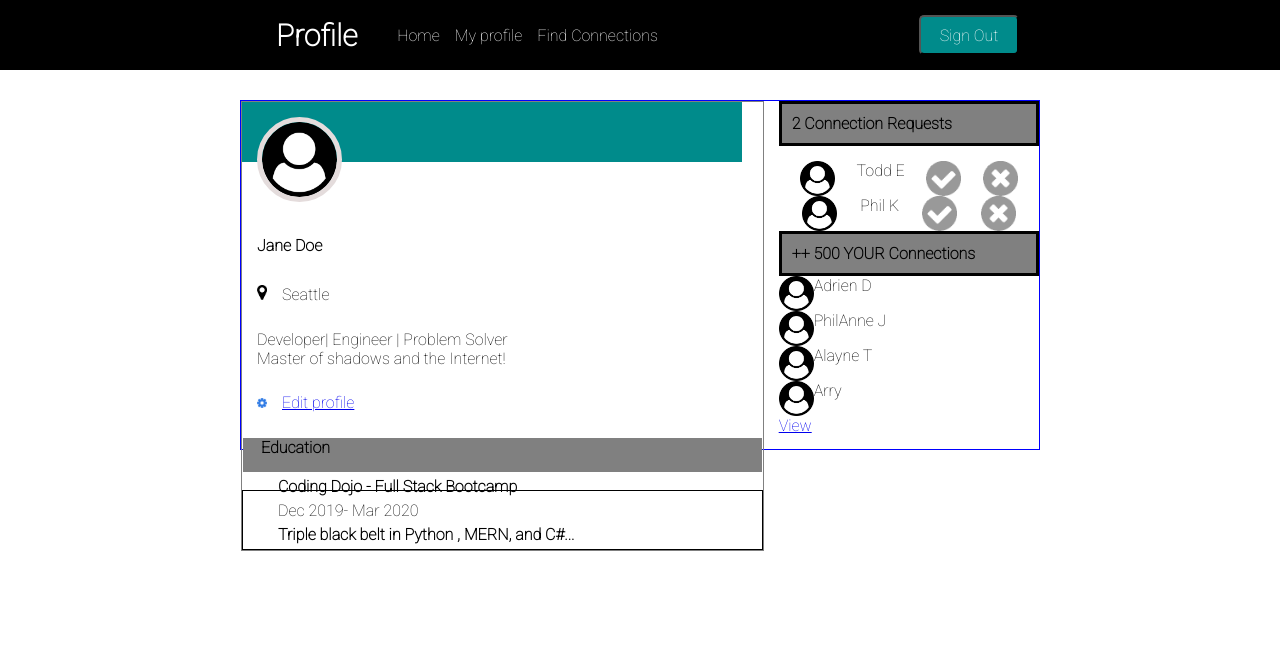
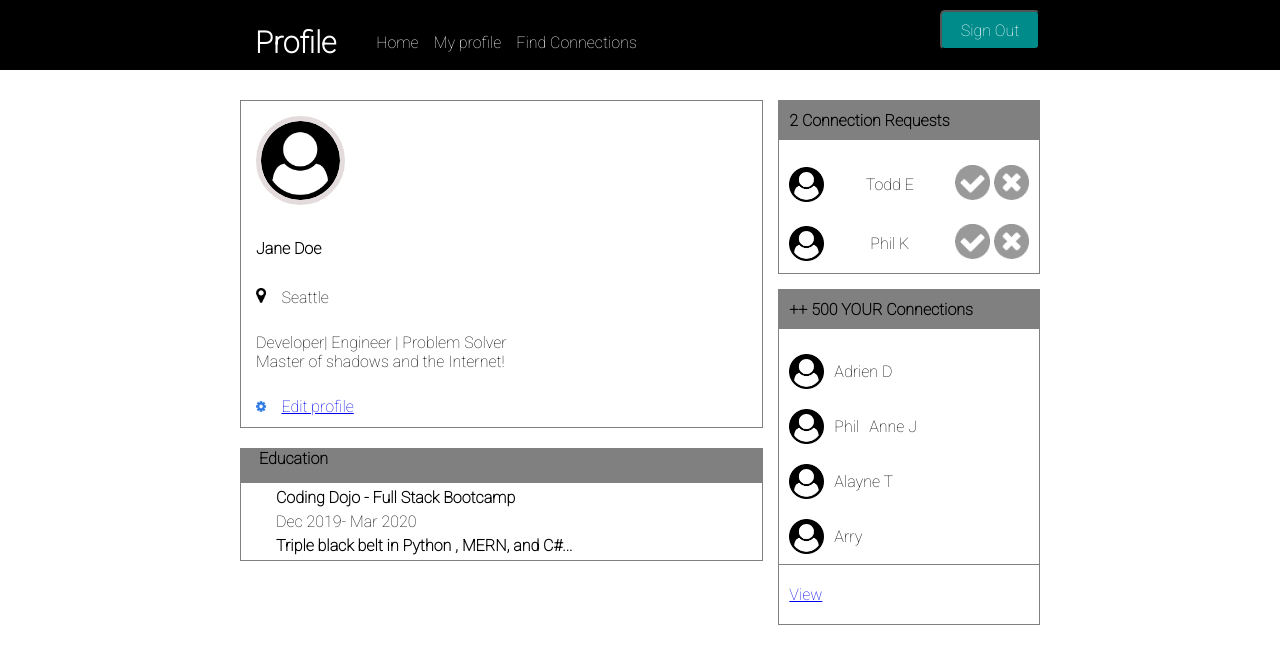
Before and after one commit to orlandoca/profilepage, a plain HTML site: page index.html in a window 1280 px wide. Drawn offline with Linux system fonts and the light colour scheme.

Commit message:
added details

```diff
--- a/index.html
+++ b/index.html
@@ -16,6 +16,7 @@
   <body>
     <div class="containt-main">
       <div class="nav">
+        <div>
           <div class="global">
             <h1 class="nav-title">Profile</h1>
             <ul class="nav-links">
@@ -25,6 +26,7 @@
             </ul>
           </div>
           <button class="btn">Sign Out</button>
+        </div>
       </div>
 
       <div class="containt-main-card">
@@ -67,6 +69,7 @@
           </div>
           <div class="column2">
             <div class="cards3">
+              <div class="card3-bg">
                 <h3>2 Connection Requests</h3>
               </div>
               <div class="text-cards3">
@@ -77,8 +80,18 @@
                     alt="user"
                   />
                   <span> Todd E</span>
-                <img class="icon" src="icons/accept-circle.png" alt="accept" />
-                <img class="icon" src="icons/close-circle.png" alt="close" />
+                  <div>
+                    <img
+                      class="icon"
+                      src="icons/accept-circle.png"
+                      alt="accept"
+                    />
+                    <img
+                      class="icon"
+                      src="icons/close-circle.png"
+                      alt="close"
+                    />
+                  </div>
                 </div>
                 <div class="row">
                   <img
@@ -87,15 +100,26 @@
                     alt="user"
                   />
                   <span> Phil K</span>
-                <img class="icon" src="icons/accept-circle.png" alt="accept" />
-                <img class="icon" src="icons/close-circle.png" alt="close" />
+                  <div>
+                    <img
+                      class="icon"
+                      src="icons/accept-circle.png"
+                      alt="accept"
+                    />
+                    <img
+                      class="icon"
+                      src="icons/close-circle.png"
+                      alt="close"
+                    />
                   </div>
                 </div>
-            <div class="cards4">
-              <div class="your-conections">
+              </div>
+            </div>
+            <div class="cards3">
+              <div class="card3-bg">
                 <h3><b>++ 500 YOUR Connections</b></h3>
               </div>
-              <div class="text-cards4">
+              <div class="text-cards3">
                 <div class="row2">
                   <img class="img-conection" src="icons/user-circle.png" />
                   <span> Adrien D</span>
@@ -113,8 +137,7 @@
                   <span> Arry</span>
                 </div>
 
-                <a href="#" >View </a>
-
+                <a href="#" class="view-button">View </a>
               </div>
             </div>
           </div>
--- a/style.css
+++ b/style.css
@@ -24,13 +24,16 @@
 
 .nav {
   background-color: black;
-  display: inline-flex;
-  justify-content: space-evenly;
   padding: 10px;
   width: 100%;
+  height: 70px;
+}
+.nav > div{
+  width: 100%;
+  max-width: 800px;
+  display: flex;
+  justify-content: space-between;
   margin: auto;
-  height: 70px;
-  align-items: center;
 }
 .nav-title {
   color: white;
@@ -105,9 +108,6 @@ h1 {
   display: flex;
   justify-content: center;
   align-items: stretch;
-  border-color: blue;
-  border-width: 1px;
-  border-style: solid;
   margin-top: 30px;
   margin-right: auto;
   margin-bottom: auto;
@@ -129,7 +129,7 @@ h1 {
   display: flex;
   flex-direction: column;
   justify-content: space-between;
-  border: 1px solid gray;
+  gap: 20px;
 }
 
 .column2 {
@@ -137,10 +137,9 @@ h1 {
 }
 
 .containt-paint {
-  background-color: darkcyan;
-  height: 60px;
-  width: 500px;
+  width: 100%;
   align-content: center;
+  border: 1px solid gray;
 }
 
 .containt-edit {
@@ -153,13 +152,12 @@ h1 {
 }
 
 .cards2 {
-  height: 60px;
   width: 100%;
+  display: flex;
   align-content: center;
-  display: flex;
   flex-direction: column;
   justify-content: flex-end;
-  border: 1px solid black;
+  border: 1px solid gray;
 }
 
 .education {
@@ -178,17 +176,29 @@ h1 {
   margin: 5px 15px;
 }
 
-.cards3 {
+.cards3{
   display: flex;
   width: 100%;
-  border: 1px solid black;
+  border: 1px solid gray;
   align-items: flex-start;
   justify-content: space-between;
   flex-direction: column;
-  border: 3px solid black;
+  margin-bottom: 15px;
+}
+
+.card3-bg {
+  display: flex;
+  width: 100%;
+  align-items: flex-start;
+  justify-content: space-between;
+  flex-direction: column;
   padding: 10px;
   background: gray;
   margin-bottom: 15px;
+}
+
+.text-cards3{
+  width: 100%;
 }
 
 .icon {
@@ -228,10 +238,23 @@ h1 {
 
 .row {
   display: flex;
-  justify-content: space-evenly;
+  justify-content: space-between;
+  align-items: center;
+  width: 100%;
+  padding: 10px;
 }
 
 .row2 {
   display: flex;
   justify-content: flex-start;
+  gap: 10px;
+  align-items: center;
+  padding: 10px;
 }
+
+.view-button{
+  width: 100%;
+  display: block;
+  padding: 20px 10px;
+  border-top: 1px solid gray;
+}
```
Lines whose indentation alone changed are shown as unchanged.
